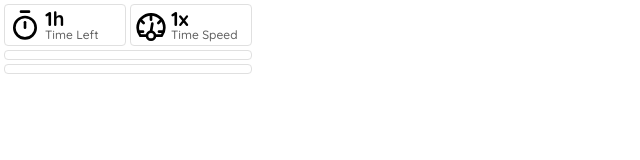
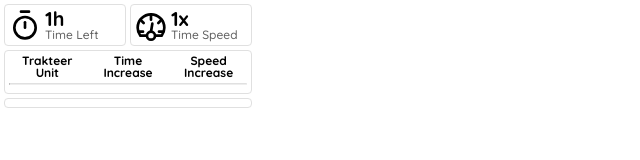
Before and after one commit to SekaliPakaiBuang/overclocked-underpressure, a plain HTML site: page index.html in a window 1280 px wide. Shown: the whole page, without its empty margins (0-640 px from the left). Drawn offline with Linux system fonts and the light colour scheme.

Commit message:
Tambah desain tabel kriteria

```diff
--- a/index.html
+++ b/index.html
@@ -27,8 +27,16 @@
         </div>
     </div>
 
-    <div id="criteria" class="panel vertical">
+    <div class="panel vertical">
+        <div class="criteria-table">
+            <div class="criteria-table__header">Trakteer Unit</div>
+            <div class="criteria-table__header">Time Increase</div>
+            <div class="criteria-table__header">Speed Increase</div>
+        </div>
+        <hr>
+        <div id="criteria" class="criteria-table">
 
+        </div>
     </div>
 
     <div id="settings" class="panel vertical">
--- a/style.css
+++ b/style.css
@@ -3,16 +3,16 @@
 * {
     line-height: 1;
     box-sizing: border-box;
+
+    font-family: "Quicksand", Arial, Helvetica, sans-serif;
 }
 
-/* Hapus padding dan margin html default */
+/* Hapus padding dan margin default */
 body {
     margin: 0px;
     padding: 4px;
 
     width: 256px;
-
-    font-family: "Quicksand", Arial, Helvetica, sans-serif;
 }
 
 /* Flex */
@@ -57,3 +57,31 @@ body, .vertical, .panel-stats {
     color: #616161;
     font-weight: 500;
 }
+
+/* Tabel */
+hr {
+    border-top: 1px solid #e0e0e0;
+    width: 100%;
+
+    margin: 0px;
+}
+
+.criteria-table {
+    display: grid;
+    grid-template-columns: repeat(3, 1fr);
+    gap: 4px;
+}
+
+.criteria-table__header {
+    font-size: 12px;
+    font-weight: 700;
+
+    text-align: center;
+}
+
+.criteria-table__value {
+    font-size: 12px;
+    font-weight: 500;
+
+    text-align: center;
+}
```
